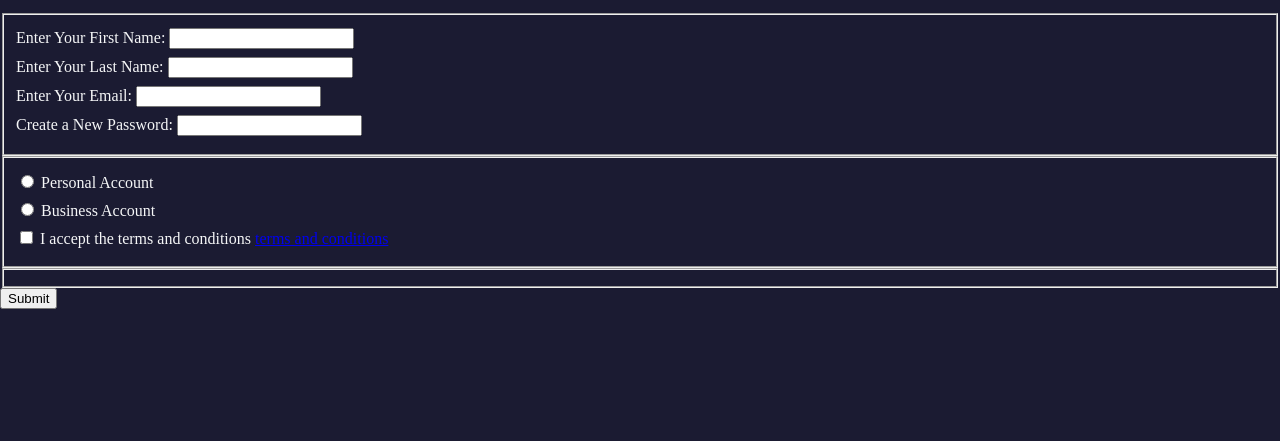
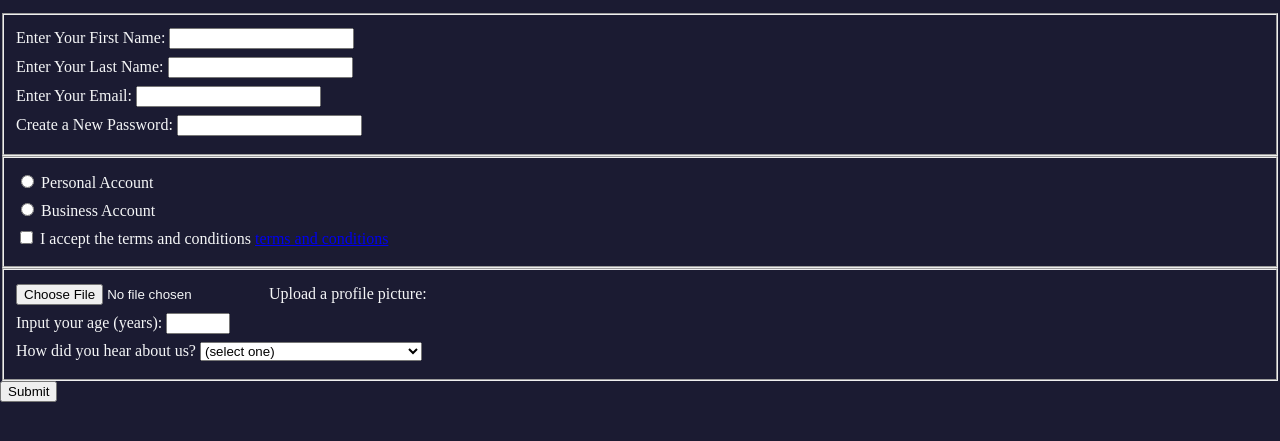
Before and after one commit to Yinkusadel/04-fcc-registration-form, a website: page index.html in a window 1280 px wide. Shown: the part 101-542 px from the top of the page. Drawn offline with Linux system fonts and the light colour scheme.

Commit message:
add complete solution to registrationform

```diff
--- a/index.html
+++ b/index.html
@@ -25,6 +25,18 @@
 
 
          <fieldset>
+          <label><input type="file">Upload a profile picture: </label>
+          <label>Input your age (years): <input type="number" min="13" max="120" /></label>
+          <label>How did you hear about us?
+           <select>
+            <option value="">(select one)</option>
+            <option value="1">freeCodeCamp News</option>
+            <option value="2">freeCodeCamp YouTube Channel</option>
+            <option value="3">freeCodeCamp Forum</option>
+            <option value="4">Other</option>
+          </select>
+        </label>
+
 
         </fieldset>
         <input type="submit" value="Submit" />
```
